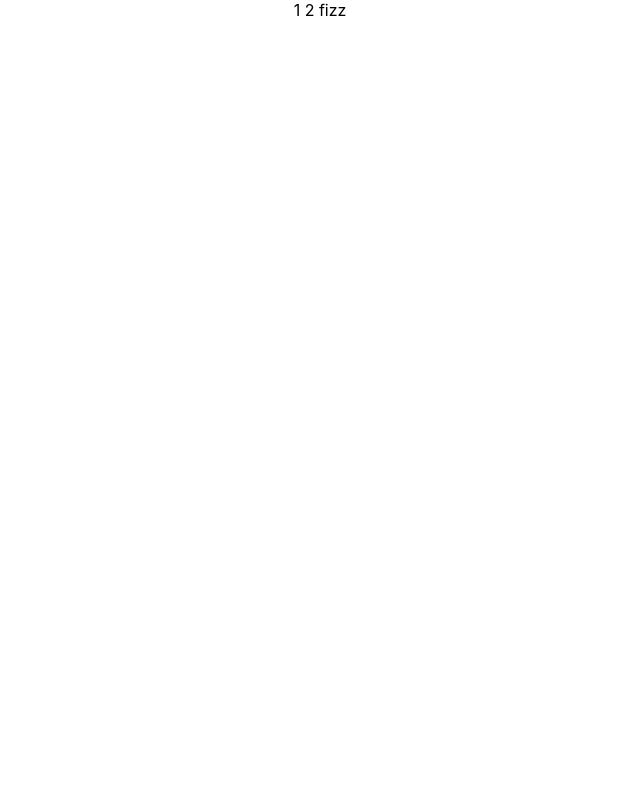
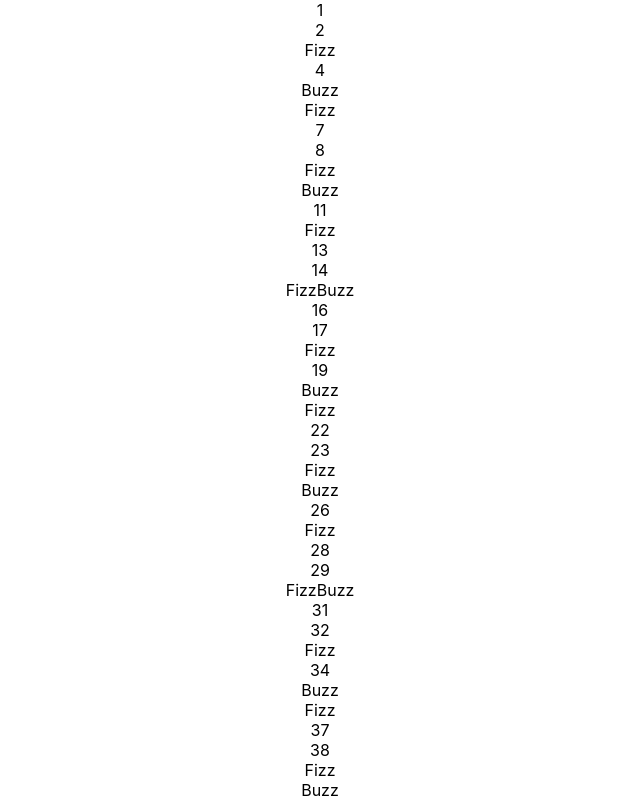
Before and after one commit to harsh-mayank/fizzbuzz, a React (Create React App) app: page / in a window 1280 px wide. Shown: the top 800 px of the page, without its empty margins (320-960 px from the left). Built offline with nearby package versions, Linux system fonts and the light colour scheme.

Commit message:
Refactored all in one commit- FizzBuzz problem

```diff
--- a/src/App.js
+++ b/src/App.js
@@ -2,9 +2,12 @@ import './App.css';
 import FizzBuzz from './components/FizzBuzz';
 
 function App() {
+  const n = 100;
+  let a = [...Array(n+1).keys()].slice(1);
+
   return (
     <div className="App">
-      <FizzBuzz nums = {[1,2,3]} />
+      {a.map((val)=> <FizzBuzz nums = {val}/>)}
     </div>
   );
 }
--- a/src/components/FizzBuzz.js
+++ b/src/components/FizzBuzz.js
@@ -1,15 +1,24 @@
 import React from 'react';
 
 const fizzBuzz = (props) => {
+    const check = num => {
+        let string = '';
+        if(num===0){
+            return;
+        }
+        if(num%3===0){
+            string+="Fizz";
+        }
+        if(num%5===0){
+            string+="Buzz";
+        }
+        return string ? string : num;
+    }
     return (
-        <div>
-            {props.nums.map((num, index)=>{
-                if(num%3===0){
-                    return <span id={index}>fizz</span>
-                }
-                return <span id= {index}> {num} </span>
-            })}
-        </div>
+        <>
+            <span data-testid = "num-1">{check(props.nums)}</span>
+            <br/>
+        </>
     );
 }
 
```
Also changed, not shown: 1 other file (tests, documents, lock files or other folders).
